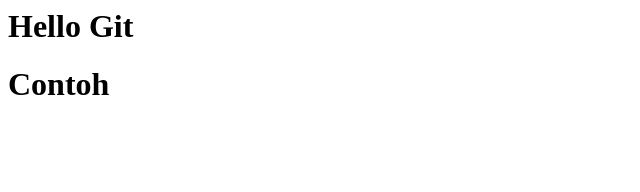
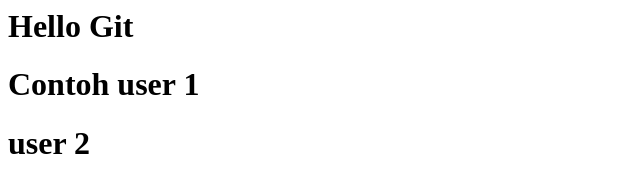
Before and after one commit to IqbalYA/belajar-git-remote, a plain HTML site: page index.html in a window 1280 px wide. Shown: the whole page, without its empty margins (0-640 px from the left). Drawn offline with Linux system fonts and the light colour scheme.

Commit message:
add user2 to index.html

```diff
--- a/index.html
+++ b/index.html
@@ -1,6 +1,7 @@
 <html>
     <Body>
         <h1>Hello Git</h1>
-        <h1>Contoh</h1>
+        <h1>Contoh user 1</h1>
+        <h1>user 2</h1>
     </Body>
 </html>
```
